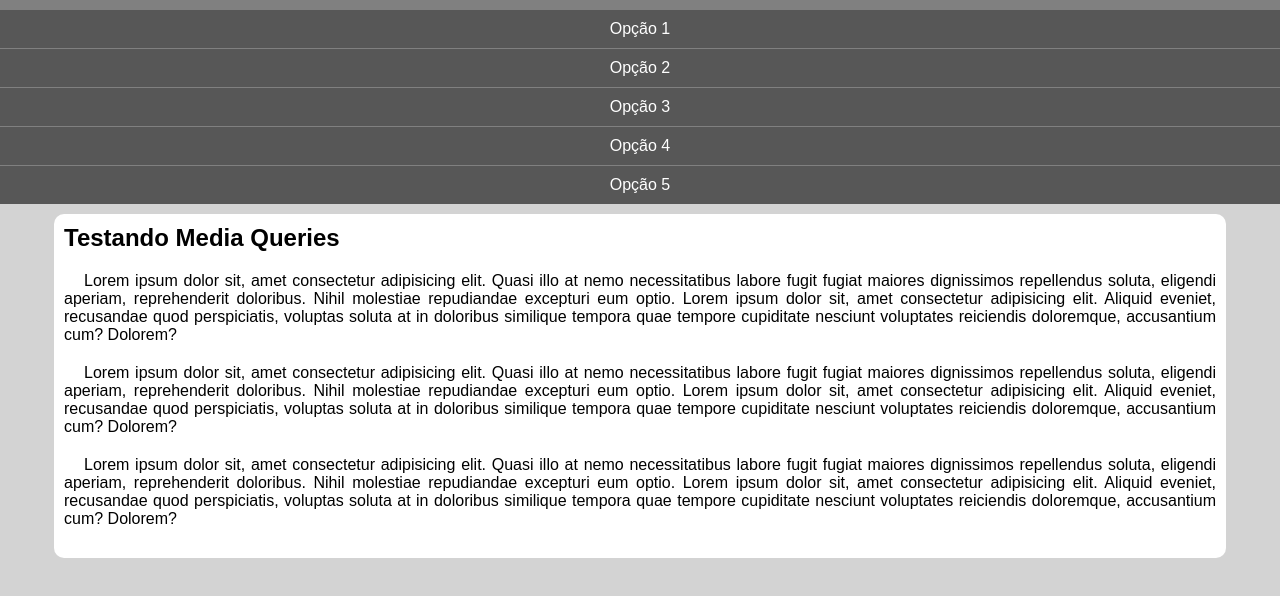
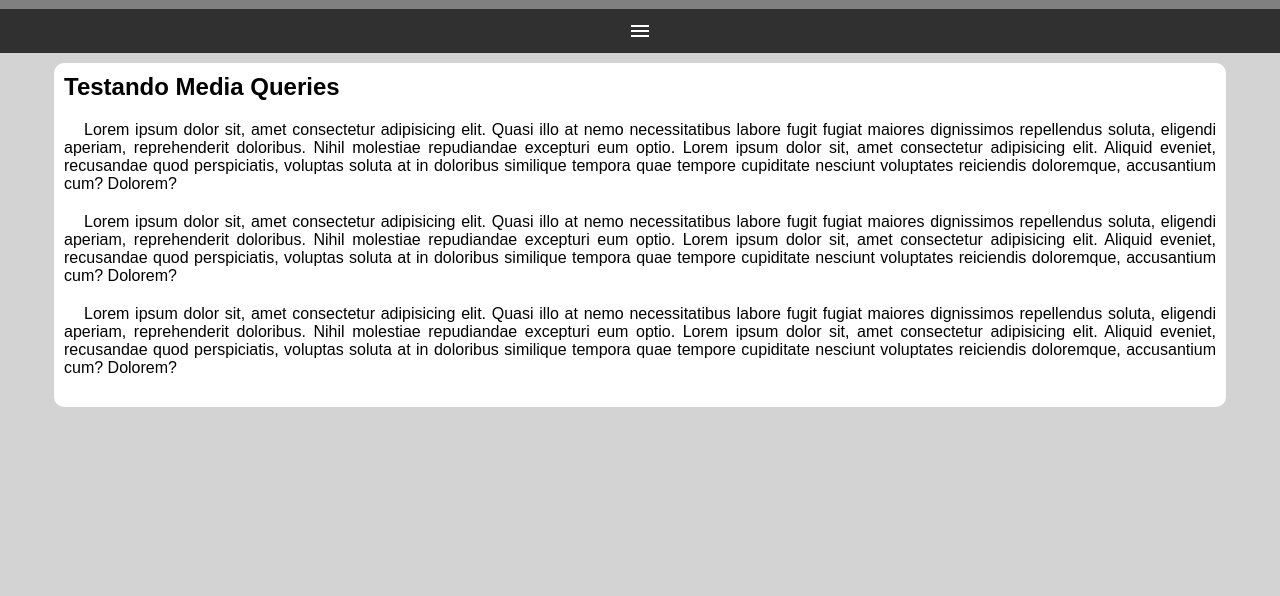
Before and after one commit to LindaInesFA/estudos-menu-responsivo-cursoemvideo, a plain HTML site: page index.html in a window 1280 px wide. Shown: the part 48-644 px from the top of the page. Drawn offline with nearby package versions, Linux system fonts and the light colour scheme.

Commit message:
criado menu hamburguer

```diff
--- a/estilos/style.css
+++ b/estilos/style.css
@@ -16,6 +16,24 @@ header {
 header > h1 {
   padding: 10px;
   text-align: center;
+}
+
+i#burguer {
+  background-color: rgb(48, 48, 48);
+  color: white;
+  display: block;
+  text-align: center;
+  padding: 10px;
+  cursor: pointer;
+}
+
+i#burguer:hover {
+  background-color: white;
+  color: black;
+}
+
+menu {
+  display: none;
 }
 
 menu > ul {
--- a/index.html
+++ b/index.html
@@ -4,12 +4,22 @@
     <meta charset="UTF-8" />
     <meta name="viewport" content="width=device-width, initial-scale=1.0" />
     <title>Media Query</title>
+
+    <link
+      rel="stylesheet"
+      href="https://fonts.googleapis.com/css2?family=Material+Symbols+Outlined:opsz,wght,FILL,GRAD@24,400,0,0&icon_names=menu"
+    />
+
     <link rel="stylesheet" href="estilos/style.css" />
   </head>
   <body>
     <header>
       <h1>Meu Site</h1>
-      <menu>
+
+      <i id="burguer" class="material-symbols-outlined" onclick="clickMenu()"
+        >menu</i
+      >
+      <menu id="itens">
         <ul>
           <li><a href="#">Opção 1</a></li>
           <li><a href="#">Opção 2</a></li>
@@ -54,5 +64,15 @@
         </p>
       </article>
     </main>
+
+    <script>
+      function clickMenu() {
+        if (itens.style.display == "block") {
+          itens.style.display = "none";
+        } else {
+          itens.style.display = "block";
+        }
+      }
+    </script>
   </body>
 </html>
```
